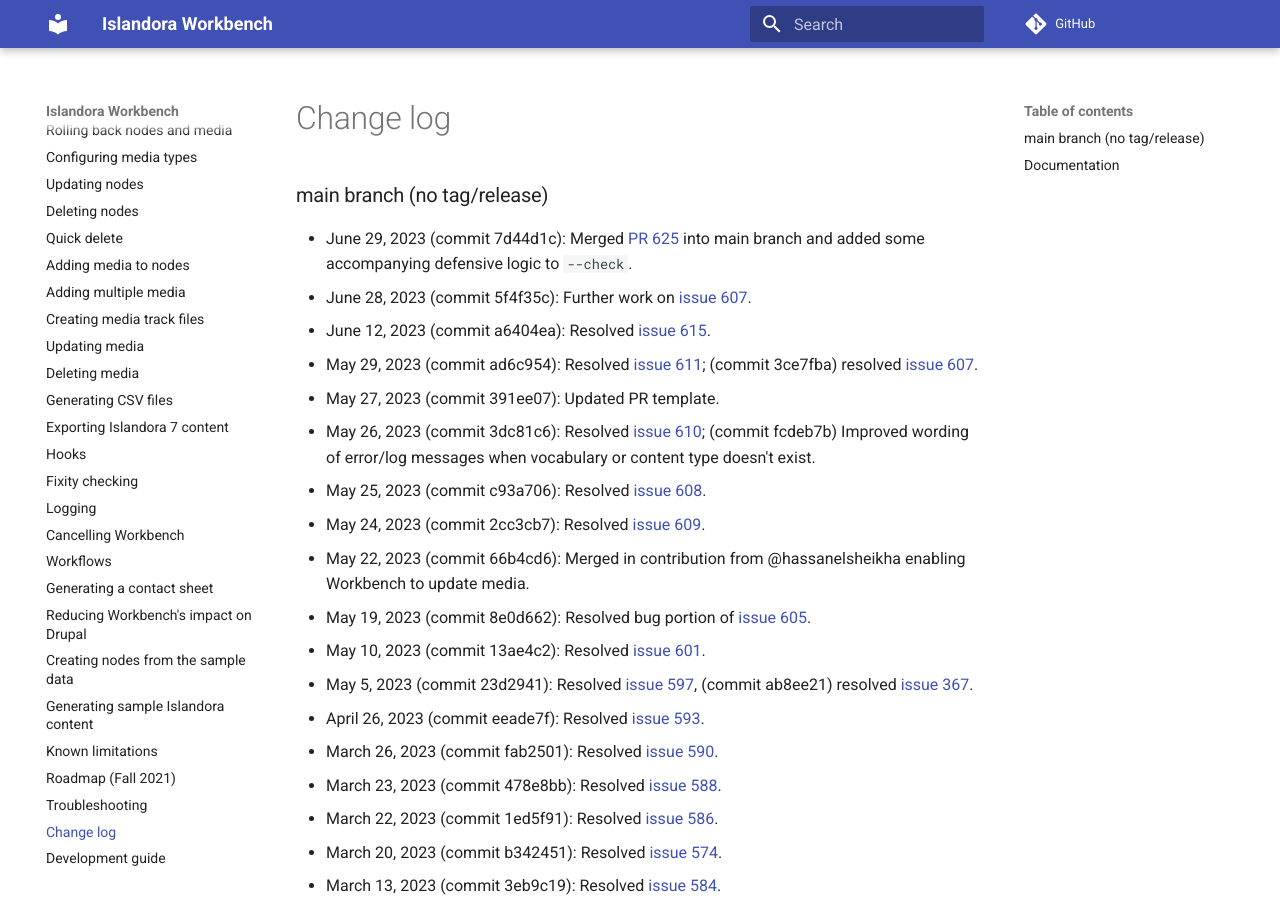
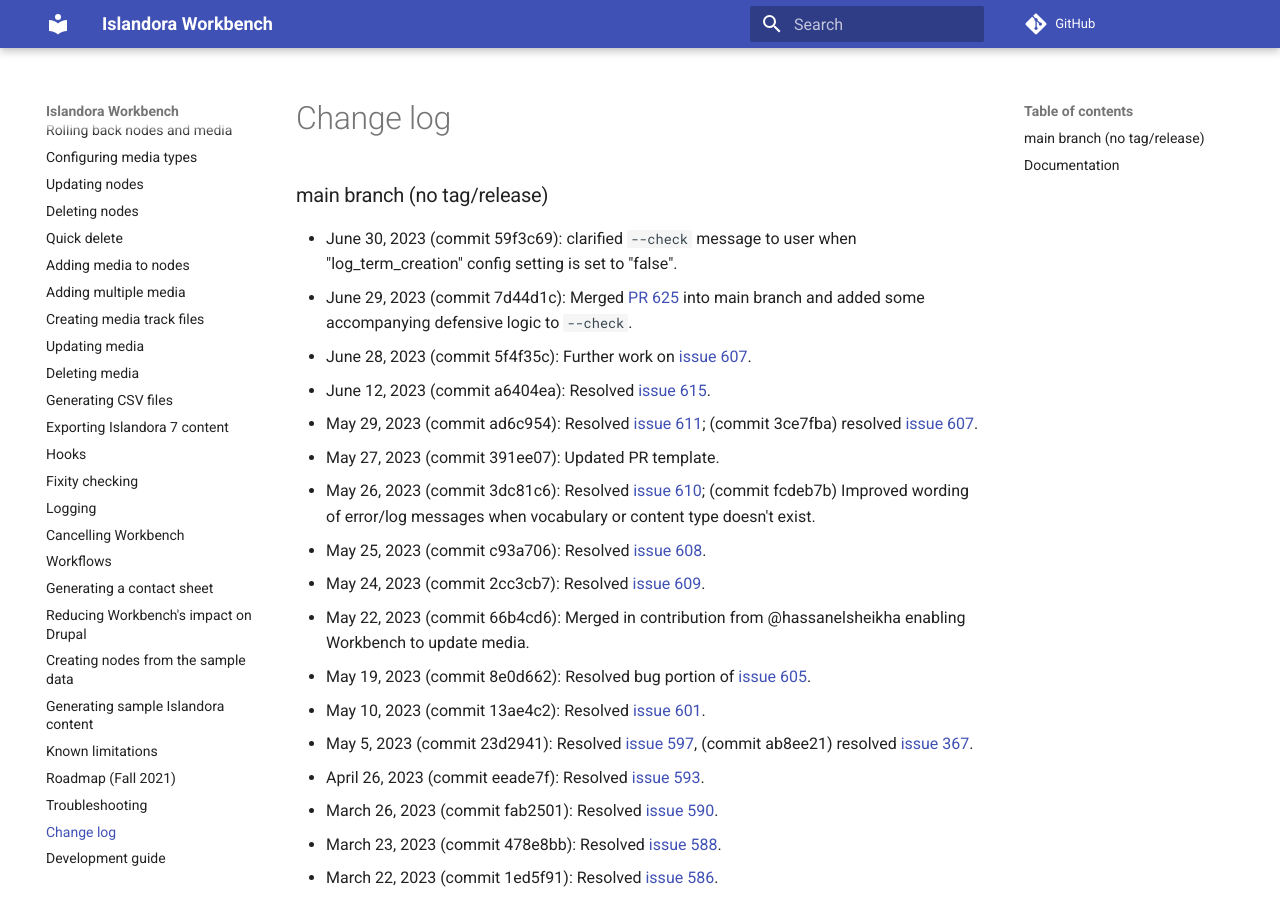
Before and after one commit to mjordan/islandora_workbench_docs, an MkDocs documentation site: the page built from docs/changelog.md, in a window 1280 px wide and 900 px high. Built offline with MkDocs 1.6.1 and Material for MkDocs 9.7.7, drawn with Linux system fonts in a browser that asks for light colours; comment, search, counter and statistics services are not loaded.

Commit message:
Updated changelog.

```diff
--- a/docs/changelog.md
+++ b/docs/changelog.md
@@ -1,5 +1,6 @@
 ### main branch (no tag/release)
 
+* June 30, 2023 (commit 59f3c69): clarified `--check` message to user when "log_term_creation" config setting is set to "false".
 * June 29, 2023 (commit 7d44d1c): Merged [PR 625](https://github.com/mjordan/islandora_workbench/pull/625) into main branch and added some accompanying defensive logic to `--check`.
 * June 28, 2023 (commit 5f4f35c): Further work on [issue 607](https://github.com/mjordan/islandora_workbench/issues/607).
 * June 12, 2023 (commit a6404ea): Resolved [issue 615](https://github.com/mjordan/islandora_workbench/issues/615).
```
